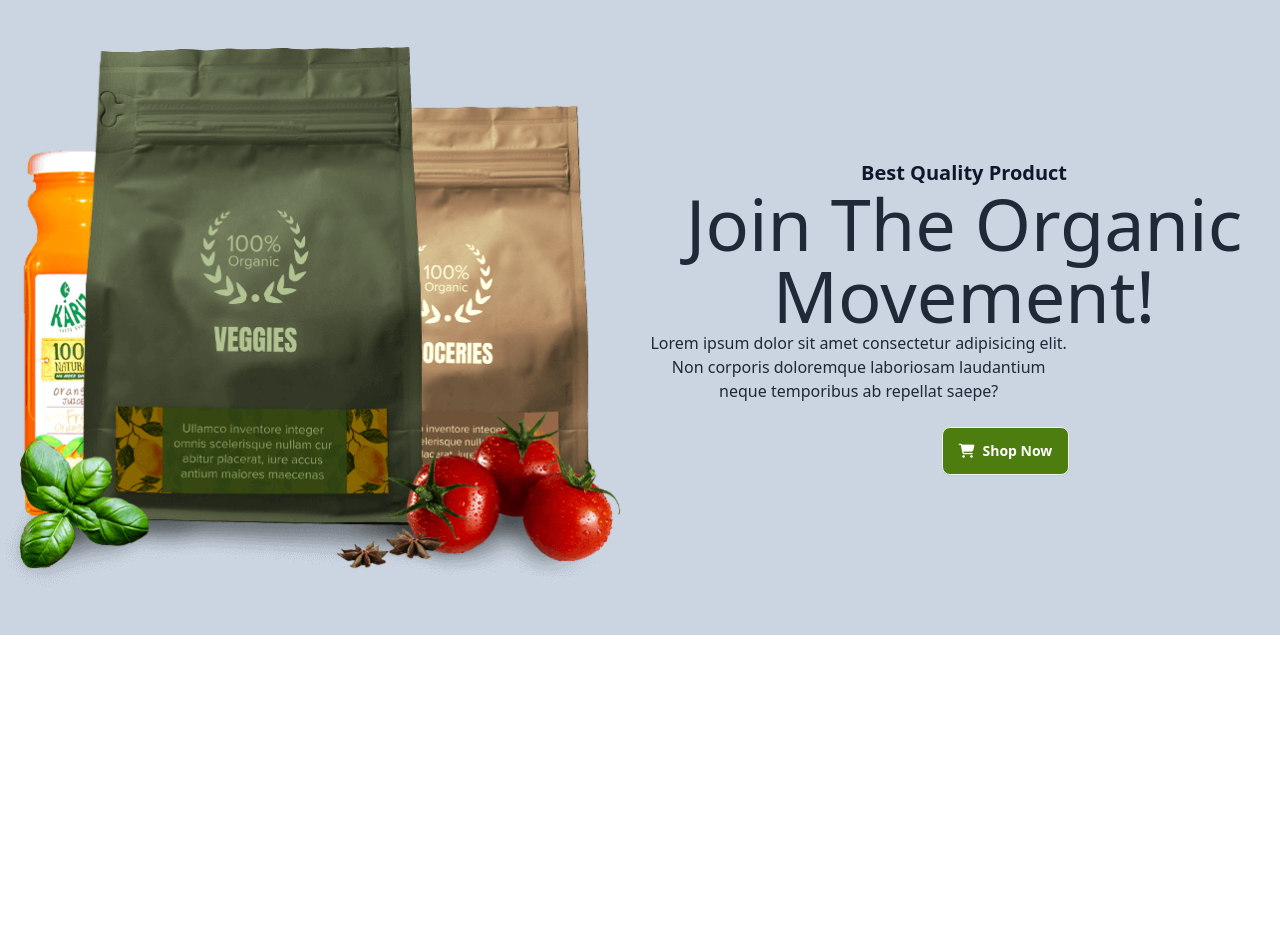
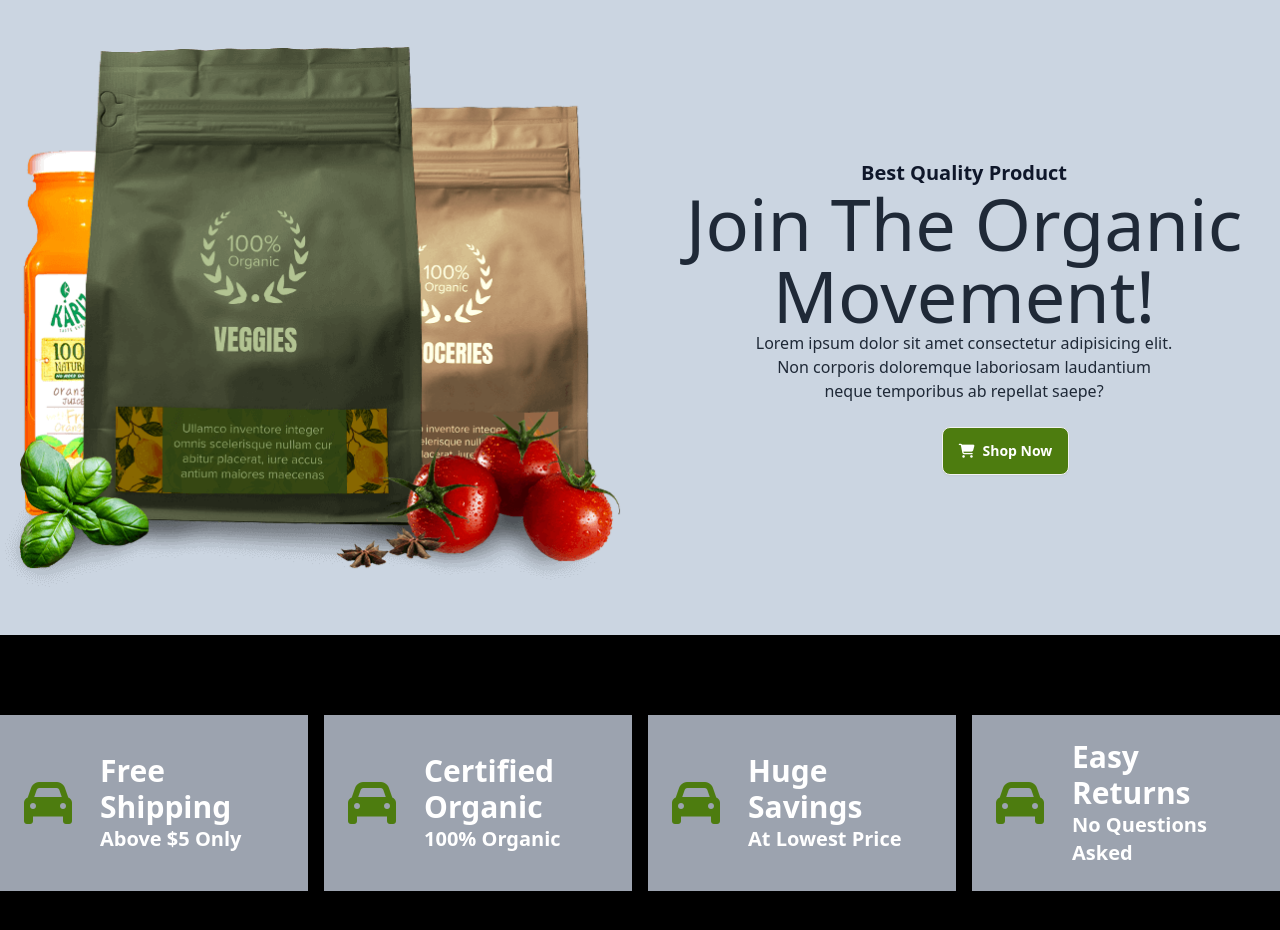
Before and after one commit to selimdotme/organic-shop, a plain HTML site: page index.html in a window 1280 px wide. Shown: the part 124-1054 px from the top of the page. Before the commit the page ends 800 px from the top, so only its background shows below. Drawn offline with nearby package versions, Linux system fonts and the light colour scheme.

Commit message:
card section done

```diff
--- a/index.html
+++ b/index.html
@@ -88,18 +88,18 @@
               </div>
         </nav>
         <!-- banner section start here -->
-        <section class="my-3 py-12 bg-slate-300">
+        <section class="mt-3 py-12 bg-slate-300">
            <div class="container mx-auto flex flex-col md:flex-row items-center gap-4 ">
              <!-- banner image -->
              <div class="md:w-1/2 space-y-3 font-bold">
-                <img src="images/bannerbg.png" alt="">
+                <img class="w-full" src="images/bannerbg.png" alt="">
              </div>
              <!-- banner contain -->
              <div class="md:w-1/2">
                 <h2 class="text-center text-lg md:text-xl text-slate-900 font-bold">Best Quality Product</h2>
                 <h1 class="text-center text-5xl lg:text-7xl">Join The Organic <br>
                      Movement!</h1>
-                <p class="text-center font-medium md:w-2/3">Lorem ipsum dolor sit amet consectetur adipisicing elit. Non corporis doloremque laboriosam laudantium neque temporibus ab repellat saepe?</p>
+                <p class="text-center font-medium md:w-2/3 mx-auto">Lorem ipsum dolor sit amet consectetur adipisicing elit. Non corporis doloremque laboriosam laudantium neque temporibus ab repellat saepe?</p>
                 <!-- button area  -->
                 <div class="md:w-2/3 text-right mt-6">
                     <button class="text-white font-xl space-x-2 btn bg-lime-700"><i class="fa-solid fa-cart-shopping"></i> Shop Now</button>
@@ -110,7 +110,68 @@
     </header>
     <!-- main start here -->
     <main>
+        <!-- card section start here -->
+        <section class="bg-black">
+            <div class="container mx-auto py-20 grid grid-cols-1 md:grid-cols-2 lg:grid-cols-4 gap-4">
+                <!-- card 1 -->
+                <div class="flex gap-7 bg-gray-400 p-6 items-center">
+                    <!-- card icon -->
+                    <div class="text-5xl text-lime-700">
+                        <i class="fa-solid fa-car"></i>
+                    </div>
+                    <!-- card-contain -->
+                    <div>
+                        <h2 class="text-white text-3xl font-bold">Free Shipping</h2>
+                        <h3 class="text-white text-xl font-bold">Above $5 Only</h3>
+                    </div>
+                </div>
+                <!-- card-2 -->
+                <div class="flex gap-7 bg-gray-400 p-6 items-center">
+                    <!-- card icon -->
+                    <div class="text-5xl text-lime-700">
+                        <i class="fa-solid fa-car"></i>
+                    </div>
+                    <!-- card-contain -->
+                    <div>
+                        <h2 class="text-white text-3xl font-bold">Certified Organic
+                        </h2>
+                        <h3 class="text-white text-xl font-bold">100% Organic
 
+                        </h3>
+                    </div>
+                </div>
+                <!-- card-3 -->
+                <div class="flex gap-7 bg-gray-400 p-6 items-center">
+                    <!-- card icon -->
+                    <div class="text-5xl text-lime-700">
+                        <i class="fa-solid fa-car"></i>
+                    </div>
+                    <!-- card-contain -->
+                    <div>
+                        <h2 class="text-white text-3xl font-bold">Huge Savings
+                        </h2>
+                        <h3 class="text-white text-xl font-bold">At Lowest Price
+
+                        </h3>
+                    </div>
+                </div>
+                <!-- card-4 -->
+                <div class="flex gap-7 bg-gray-400 p-6 items-center">
+                    <!-- card icon -->
+                    <div class="text-5xl text-lime-700">
+                        <i class="fa-solid fa-car"></i>
+                    </div>
+                    <!-- card-contain -->
+                    <div>
+                        <h2 class="text-white text-3xl font-bold">Easy Returns
+                        </h2>
+                        <h3 class="text-white text-xl font-bold">No Questions Asked
+
+                        </h3>
+                    </div>
+                </div>
+            </div>
+        </section>
     </main>
     <!-- footer start here -->
     <footer>
```
